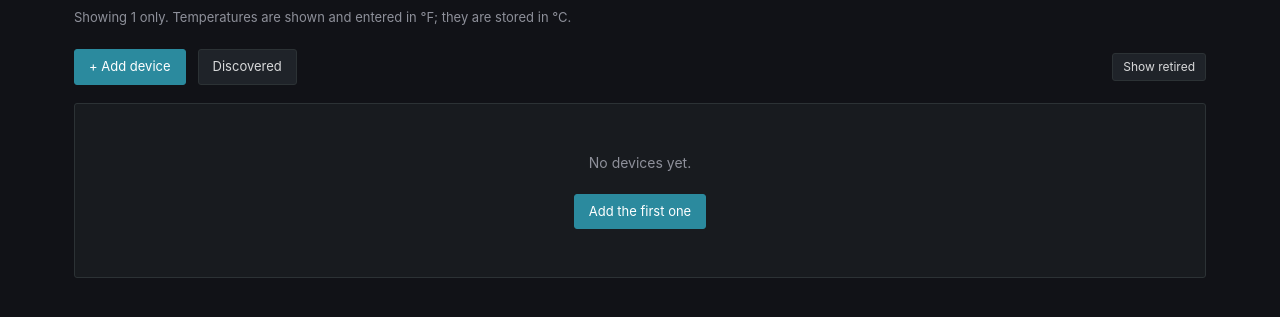
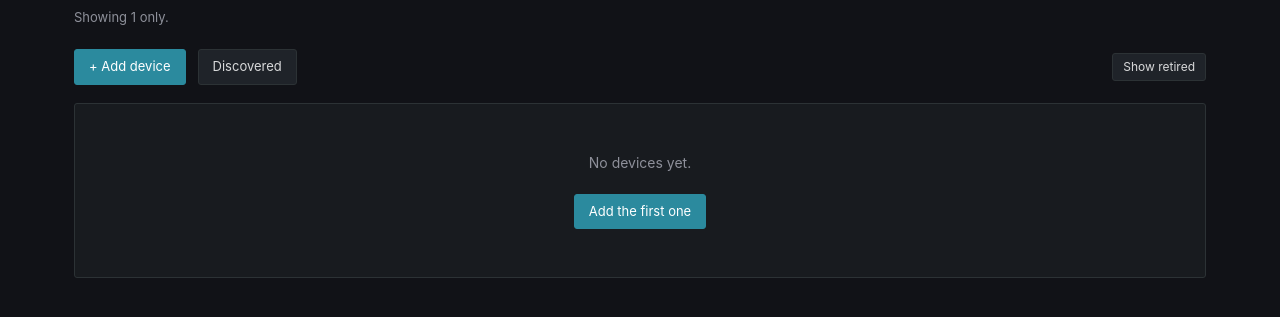
Before and after one commit to jjlavigne/lilygo_temp_sensor_backend, a Flask app: page / in a window 1280 px wide. Shown: the part 112-429 px from the top of the page. Run offline with Flask 3, Linux system fonts and the light colour scheme; the visitor is signed in with stand-in values (Sample User, id 1); data that the repository does not hold is empty; some libraries are stand-ins or nearby versions.

Commit message:
Drop the subtitle from the device list
The Fahrenheit/Celsius note belongs on the add and edit forms, where it
is actionable at the moment someone types a number. On the list it was
just a line to read past.

"Showing every company" stated the obvious. The scope line now appears
only when a user is actually restricted to one company, where it tells
them something they need to know.

Co-Authored-By: Claude Opus 5 (1M context) <noreply@anthropic.com>

```diff
--- a/admin/templates/list.html
+++ b/admin/templates/list.html
@@ -3,10 +3,10 @@
 {% block body %}
 
 <h1>Devices</h1>
-<p class="sub">
-  {% if scope %}Showing {{ scope }} only.{% else %}Showing every company.{% endif %}
-  Temperatures are shown and entered in &deg;F; they are stored in &deg;C.
-</p>
+{# The unit note lives on the add/edit form, where it is actionable. Repeating
+   it here only added a line to read past. The scope line is kept ONLY when a
+   user is restricted to one company -- otherwise it states the obvious. #}
+{% if scope %}<p class="sub">Showing {{ scope }} only.</p>{% endif %}
 
 {% if discovered_count %}
 <div class="flash flash-ok" style="display:flex;align-items:center;gap:14px">
```
